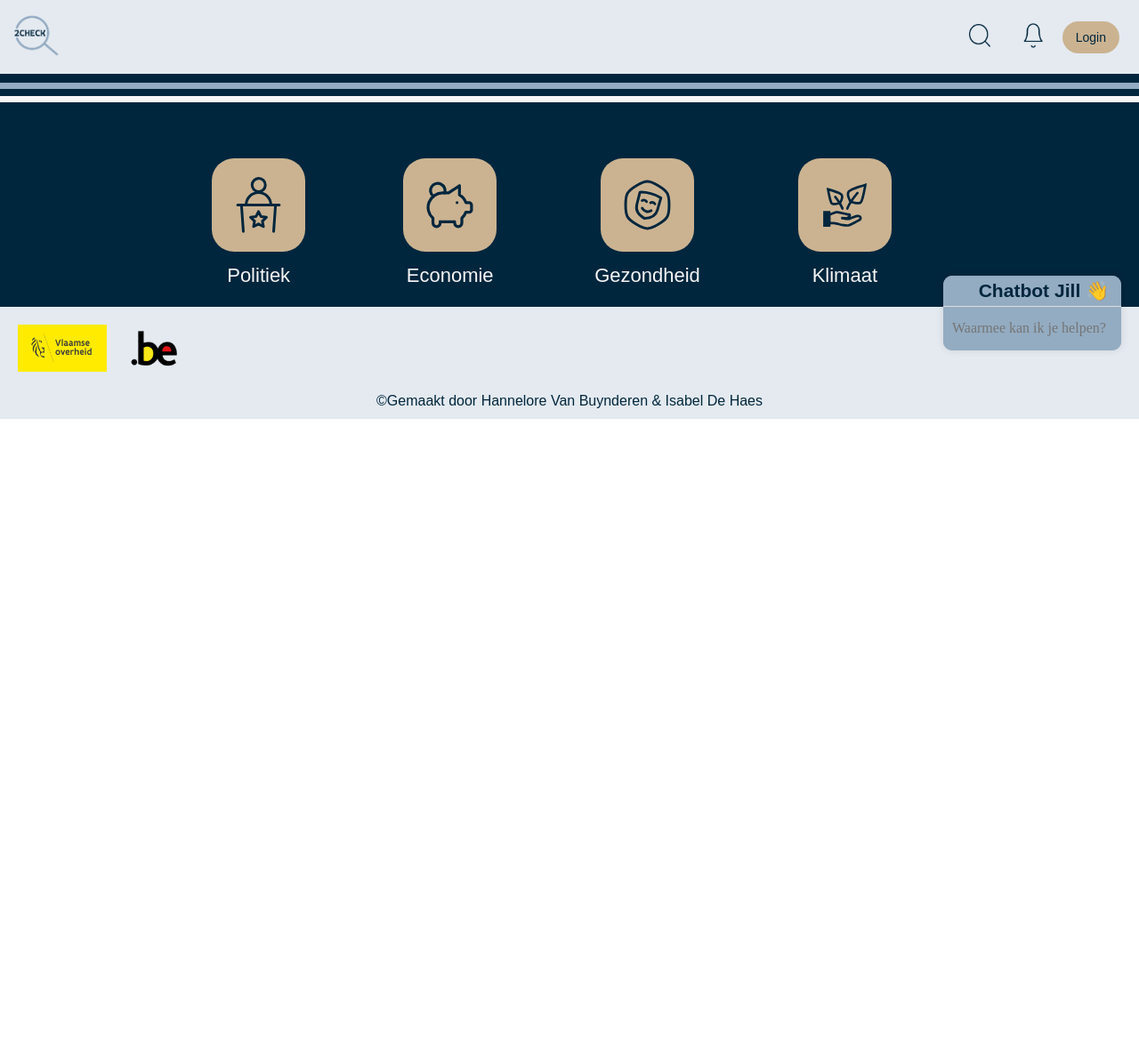
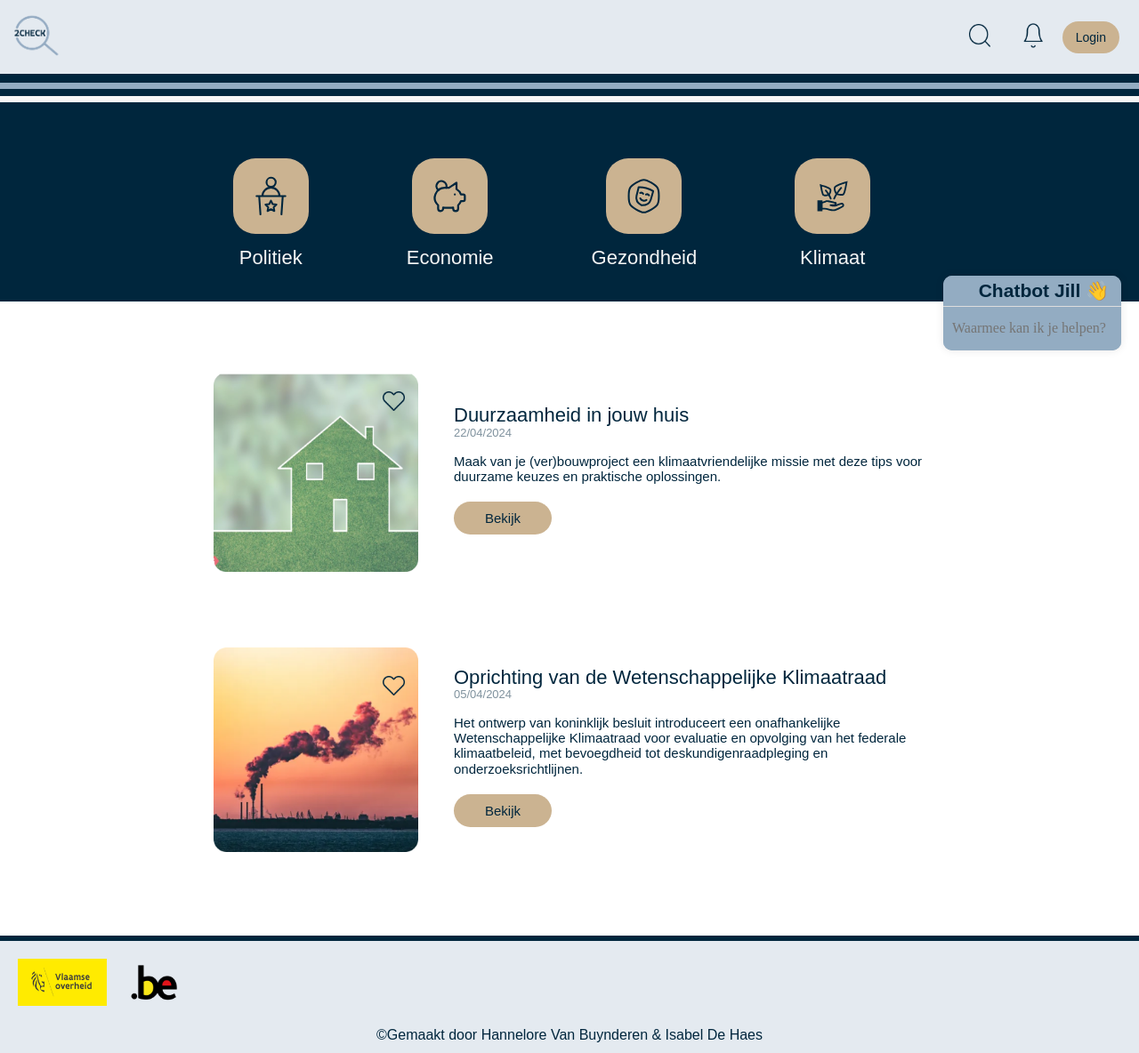
Before and after one commit to IsabelDH/lab2, a PHP site: page /klimaat.php in a window 1280 px wide. Shown: the whole page at 89% size. Before the commit the page ends 471 px from the top, so only its background shows below. Run offline with PHP 8.4, Linux system fonts and the light colour scheme; some web fonts are replaced.

Commit message:
klimaat inorde

```diff
--- a/klimaat.php
+++ b/klimaat.php
@@ -7,12 +7,56 @@
     <link rel="stylesheet" href="styles/style.css">
     <link rel="stylesheet" href="styles/general.css">
     <link rel="stylesheet" href="styles/header.css">
-    <link rel="stylesheet" href="styles/detailpagina.css">
+    <link rel="stylesheet" href="styles/detailpagina4.css">
     <title>Klimaat</title>
 </head>
 <body>
     <?php include_once("nav.inc.php") ?>
     <?php include_once("header.inc.php") ?>
+    <div class="artikels">
+        <div class="artikel_div">
+            <div class="image">
+                <img src="images/imageklimaat1.png" alt="">
+                <div class="like-button" onclick="toggleLike()">
+                    <img id="heart-icon" src="images/unlikeheart.png" alt="unlike">
+                </div>
+            </div>
+            <div class="article-content">
+                <div class="title">
+                <h2>Duurzaamheid in jouw huis</h2>
+                    <p>22/04/2024</p>
+                </div>
+            <div class="text">
+                <p>Maak van je (ver)bouwproject een klimaatvriendelijke missie met deze tips voor duurzame keuzes en praktische oplossingen.
+                </p>
+            </div>
+                <a href="duurzaamhuis.php">Bekijk</a>
+            </div>
+        </div>
+
+        <div class="artikel_div">
+            <div class="image">
+                <img src="images/imageklimaat2.png" alt="">
+                <div class="like-button2" onclick="toggleLike2()">
+                    <img id="heart-icon2" src="images/unlikeheart.png" alt="unlike">
+                </div>
+            </div>
+            <div class="article-content">
+                <div class="title">
+                <h2>Oprichting van de Wetenschappelijke Klimaatraad</h2>
+                    <p>05/04/2024</p>
+                </div>
+            <div class="text">
+                <p>Het ontwerp van koninklijk besluit introduceert een onafhankelijke Wetenschappelijke Klimaatraad voor evaluatie en opvolging van het federale klimaatbeleid, met bevoegdheid tot deskundigenraadpleging en onderzoeksrichtlijnen.
+                </p>
+            </div>
+                <a href="#">Bekijk</a>
+            </div>
+        </div>
+
+    </div>
+
+
     <?php include_once("footer.inc.php") ?>
 
     <script src="js/chatbot.js"></script>
--- /dev/null
+++ b/styles/detailpagina4.css
@@ -0,0 +1,221 @@
+@import url("https://use.typekit.net/vzx3eow.css");
+* {
+    margin: 0;
+    padding: 0;
+
+  }
+
+  body{
+    overflow-x: hidden;
+  }
+
+  .artikels{
+    margin-bottom: 90px;
+  }
+
+  .artikel_div {
+    display: flex;
+    align-items: center;
+    margin-bottom: 20px;
+    margin-top: 60px;
+    margin-right: 25px;
+}
+
+
+
+.article-content div {
+    flex: 1;
+    margin-right: 40px;
+}
+
+.text p {
+    margin-top: 15px;
+    font-size: 12px;
+    margin-bottom: 30px;
+    font-weight: 300;
+    font-family: "neue-haas-grotesk-text", sans-serif;
+    font-style: normal;
+    color: #00263D;
+}
+
+
+.like-button  {
+
+  position: absolute;
+  top: 420px;
+  left: 120px;
+}
+
+.like-button img {
+  max-width: 20px;
+}
+
+.like-button2 img {
+  max-width: 20px;
+}
+
+.like-button2  {
+
+  position: absolute;
+  top: 650px;
+  left: 120px;
+}
+
+
+
+
+.like-btn {
+  background: none;
+  border: none;
+  cursor: pointer;
+}
+
+.image{
+  width: 170px;
+  margin-right: 10px;
+}
+
+.image img{
+  width: 150px;
+  margin-left: 15px;
+
+}
+
+.article-content h2{
+  font-size: 18px;
+  font-weight: 400;
+  font-family: "neue-haas-grotesk-text", sans-serif;
+  font-style: normal;
+  color: #00263D;
+}
+
+.title p{
+  font-size: 13px;
+  font-weight: 400;
+  font-family: "neue-haas-grotesk-text", sans-serif;
+  font-style: normal;
+  color:rgb(0, 38, 61, 50%);
+}
+
+.artikel_div a{
+    font-size: 15px;
+    font-weight: 400;
+    font-family: "neue-haas-grotesk-text", sans-serif;
+    font-style: normal;
+    text-decoration: none;
+    background-color: #CBB391;
+    color: #00263D;
+    padding: 10px 35px;
+    border-radius: 30px;
+    margin-right: 225px;
+
+
+}
+
+@media(min-width:600px){
+  .image{
+
+    margin-right: 90px;
+  }
+
+  .image img{
+    margin-top: 20px;
+    width: 180px;
+    margin-left: 50px;
+  }
+
+  .text p {
+
+    font-size: 14px;
+
+  }
+
+  .article-content h2{
+    font-size: 20px;
+
+  }
+
+  .like-button  {
+
+    position: absolute;
+    top: 420px;
+    left: 150px;
+  }
+
+  .like-button2  {
+
+    position: absolute;
+    top: 690px;
+    left: 150px;
+  }
+
+  .like-button3  {
+
+    position: absolute;
+    top: 950px;
+    left: 150px;
+  }
+
+}
+
+@media(min-width: 1000px){
+  .image{
+
+    margin-right: 340px;
+  }
+
+  .image img{
+    margin-top: 20px;
+    width: 230px;
+    margin-left: 240px;
+  }
+
+  .text p {
+
+    font-size: 15px;
+
+  }
+
+  .article-content h2{
+    font-size: 22px;
+
+  }
+
+  .article-content div {
+
+    margin-right: 190px;
+  }
+
+  .like-button  {
+
+    position: absolute;
+    top: 420px;
+    left: 190px;
+  }
+
+  .like-button2  {
+
+    position: absolute;
+    top: 740px;
+    left: 190px;
+  }
+
+  .like-button3  {
+
+    position: absolute;
+    top: 1050px;
+    left: 190px;
+  }
+
+  .like-button img {
+    max-width: 25px;
+  }
+  .like-button2 img {
+    max-width: 25px;
+  }
+  .like-button3 img {
+    max-width: 25px;
+  }
+
+
+}
--- a/styles/header.css
+++ b/styles/header.css
@@ -236,8 +236,8 @@
     }
 
     .header_icon {
-      width: 65px;
-      height: 65px;
+      width: 45px;
+      height: 45px;
     }
 
     .header_icon {
@@ -253,4 +253,5 @@
       margin-top: 10px;
       font-size: 22px;
     }
+
   }
```
Also changed, not shown: images/imageKlimaat2.png (added), images/imageklimaat1.png (added).
